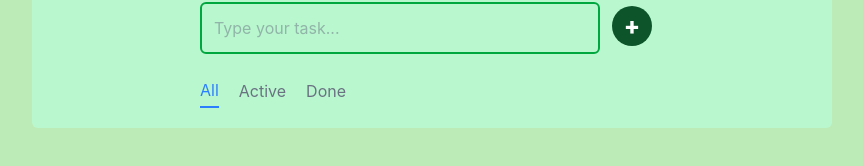
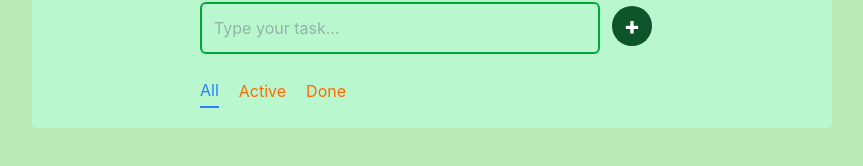
Before and after one commit to asalshojaeee/ToDoList, a React (Vite) app: page / in a window 1280 px wide. Shown: the part 202-368 px from the top of the page, without its empty margins (208-1071 px from the left). Built offline with nearby package versions, Linux system fonts and the light colour scheme.

Commit message:
style(Main):change color for tabs

```diff
--- a/src/pages/Main.jsx
+++ b/src/pages/Main.jsx
@@ -100,7 +100,7 @@ const Main = () => {
                             onClick={() => setFilter("All")}
                             className={`pb-1 ${filter === "All"
                                     ? "border-b-2 border-blue-500 text-blue-500"
-                                    : "text-gray-500"
+                                    : "text-orange-500"
                                 }`}
                         >
                             All
@@ -110,7 +110,7 @@ const Main = () => {
                             onClick={() => setFilter("Active")}
                             className={`pb-1 ${filter === "Active"
                                     ? "border-b-2 border-blue-500 text-blue-500"
-                                    : "text-gray-500"
+                                    : "text-orange-500"
                                 }`}
                         >
                             Active
@@ -120,7 +120,7 @@ const Main = () => {
                             onClick={() => setFilter("Done")}
                             className={`pb-1 ${filter === "Done"
                                     ? "border-b-2 border-blue-500 text-blue-500"
-                                    : "text-gray-500"
+                                    : "text-orange-500"
                                 }`}
                         >
                             Done
```
